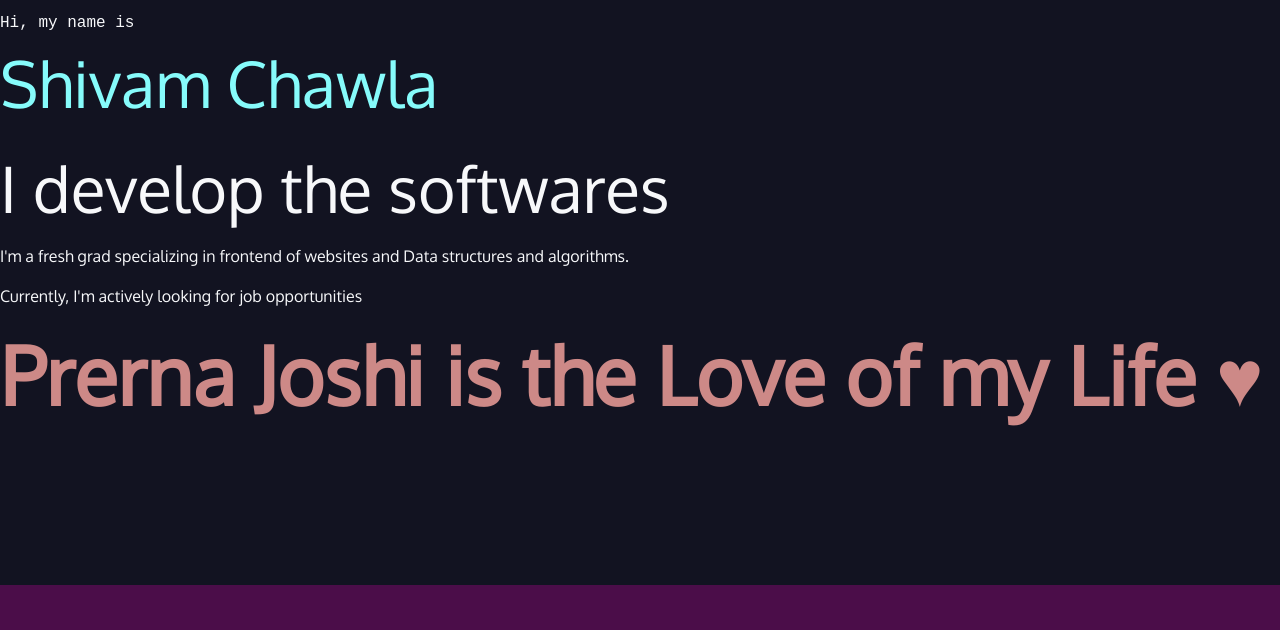
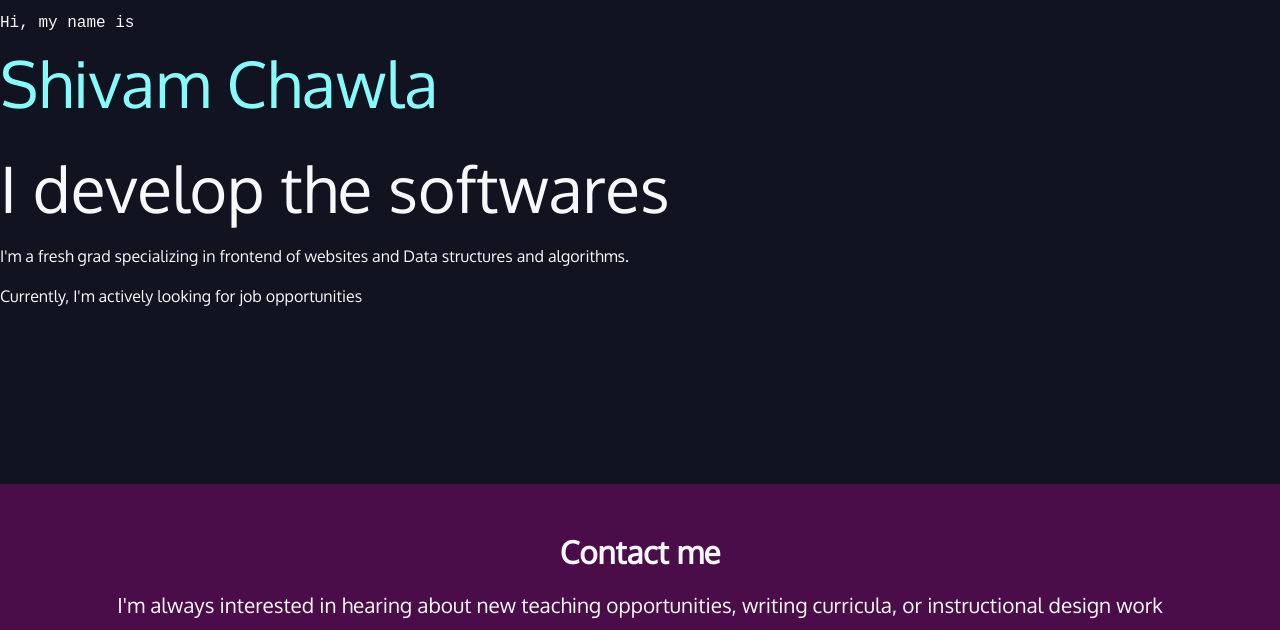
Before and after one commit to shivamchawla/shivamchawla.github.io, a website: page index.html in a window 1280 px wide. Shown: the part 128-758 px from the top of the page. Drawn offline with Linux system fonts and the light colour scheme.

Commit message:
let's be professional

```diff
--- a/index.html
+++ b/index.html
@@ -27,7 +27,6 @@
         <h2>I develop the softwares</h2>
         <p>I'm a fresh grad specializing in frontend of websites and Data structures and algorithms.</p>
         <p>Currently, I'm actively looking for job opportunities</p>
-        <h1 class="prerna">Prerna Joshi is the Love of my Life &hearts;</h1>
     </section>
 
     <section id="contact">
--- a/style.css
+++ b/style.css
@@ -119,12 +119,3 @@ nav a {
 nav a:hover, nav [class*="fa-"]:hover {
     color: var(--magenta);
 }
-
-
-  .prerna {
-    font-size: 80px;
-    font-weight: bold;
-    pointer-events: none;
-    user-select: none;
-    color: #CD8987;
-  }
```
